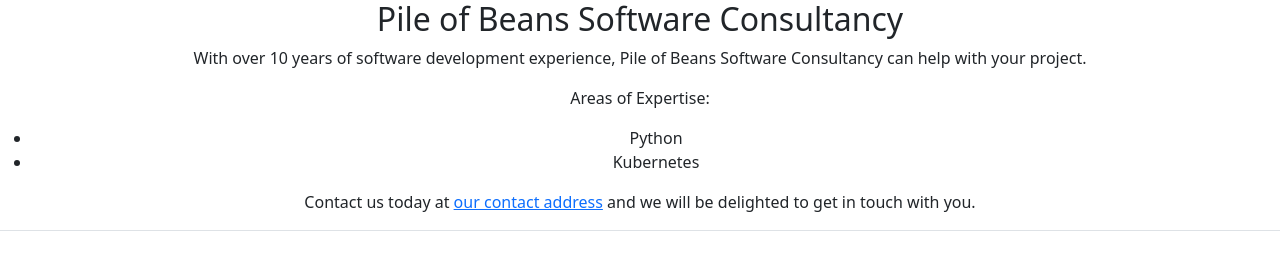
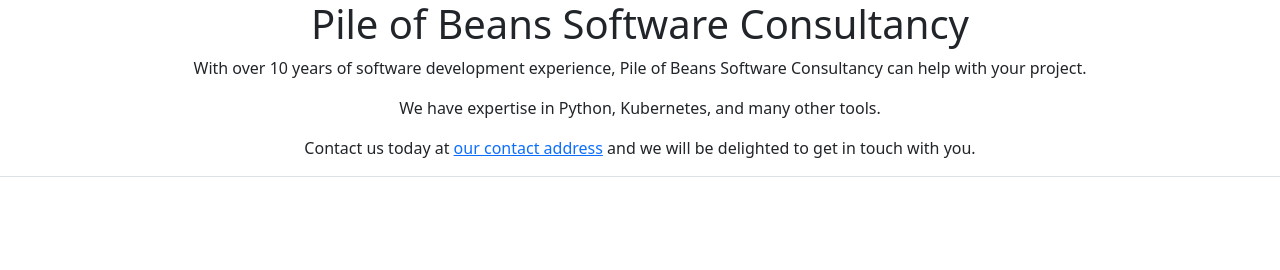
Before and after one commit to nattofriends/nattofriends.github.io, a plain HTML site: page beans/index.html in a window 1280 px wide. Drawn offline with nearby package versions, Linux system fonts and the light colour scheme.

Commit message:
Update index.html

```diff
--- a/beans/index.html
+++ b/beans/index.html
@@ -5,13 +5,9 @@
   </head>
   <body>
     <div class="text-center border-bottom">
-      <h2>Pile of Beans Software Consultancy</h2>
+      <h1>Pile of Beans Software Consultancy</h1>
       <p>With over 10 years of software development experience, Pile of Beans Software Consultancy can help with your project.</p>
-      <p>Areas of Expertise:</p>
-      <ul>
-        <li>Python</li>
-        <li>Kubernetes</li>
-      </ul>
+      <p>We have expertise in Python, Kubernetes, and many other tools.</p>
       <p>Contact us today at <a href="mailto:11v5ymkz(at)anonaddy.me">our contact address</a> and we will be delighted to get in touch with you.</p>
     </div>
   </body>
```
